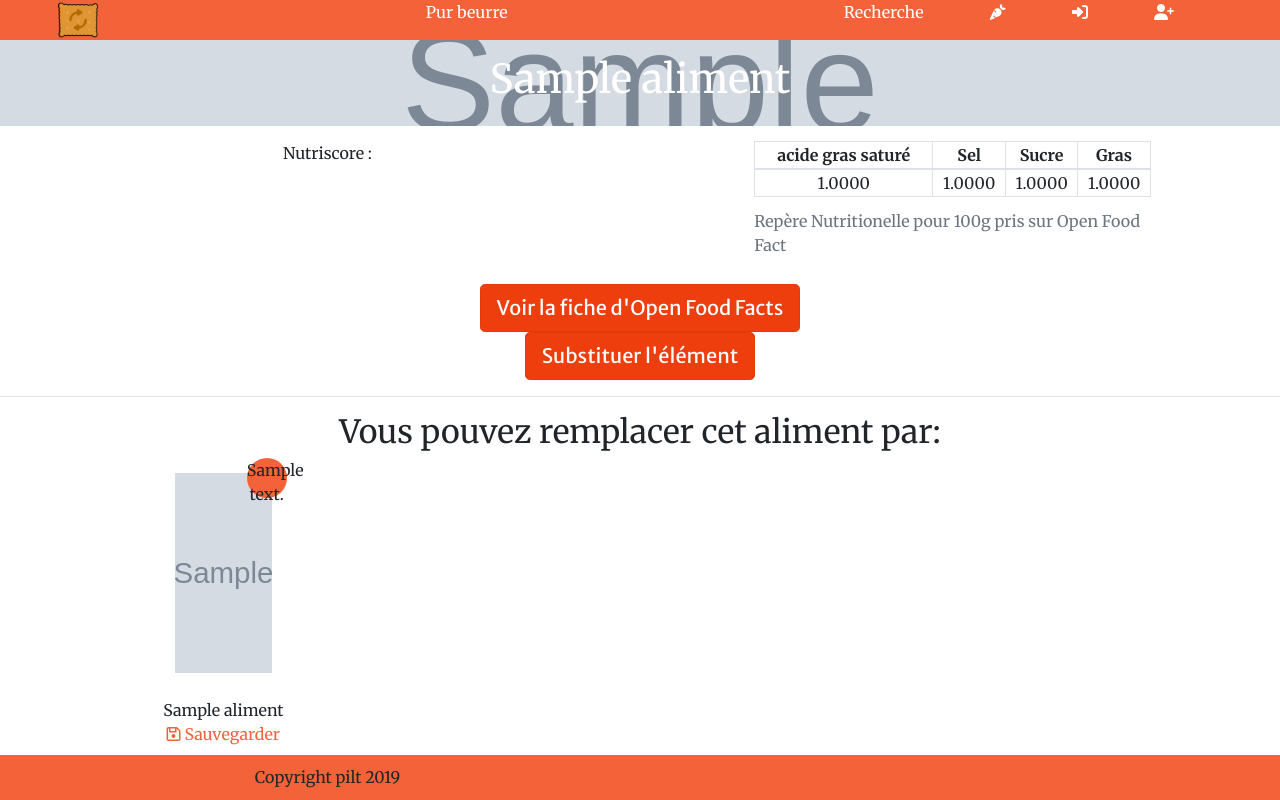
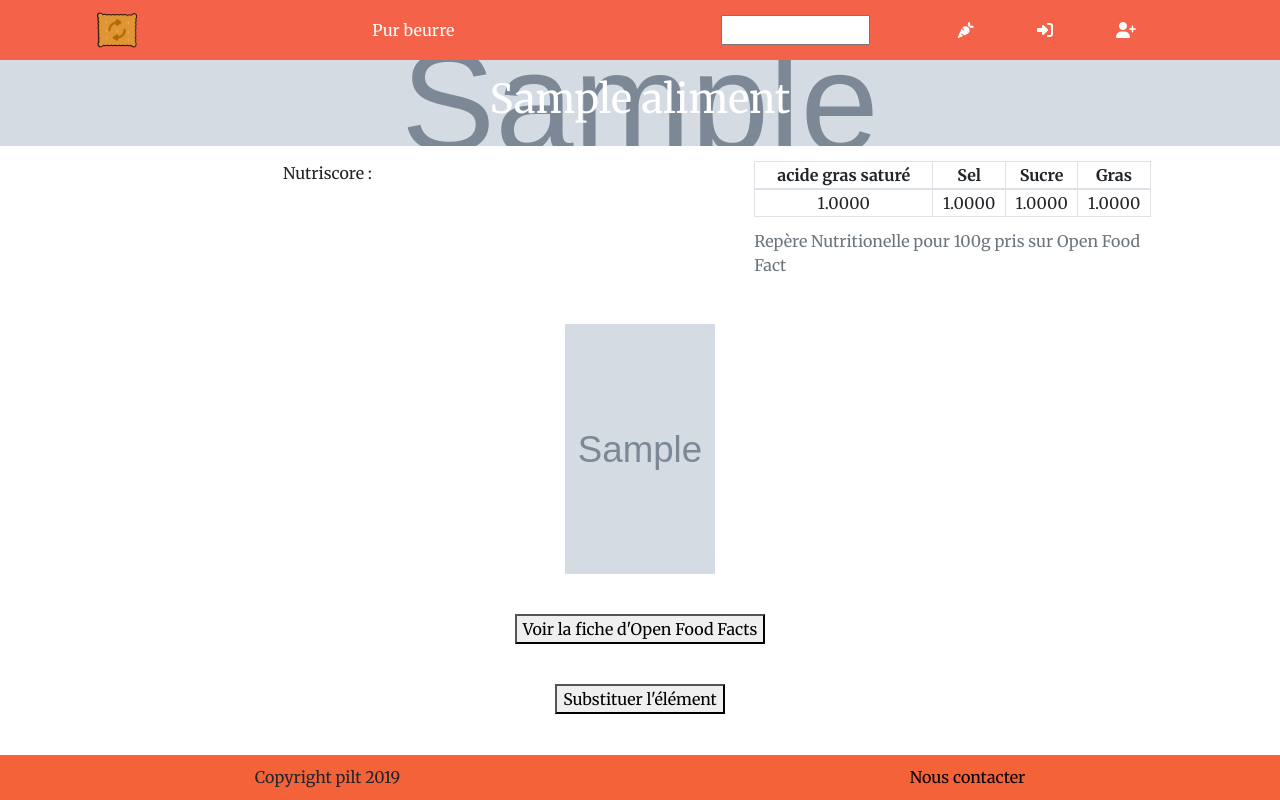
Before and after one commit to ometeore/nutella, a Django app: page /aliment/1/ in a window 1280 px wide. Run offline with Django 3.2, Linux system fonts and the light colour scheme; tables that the repository leaves empty hold one stand-in row (values such as "Sample post"); grey boxes marked "Sample" are stand-in pictures; some libraries are stand-ins or nearby versions.

Commit message:
beaucoup de ptite modifs

```diff
--- a/projet/aliment/models.py
+++ b/projet/aliment/models.py
@@ -1,6 +1,15 @@
-import datetime
 from django.db import models
-from django.utils import timezone
+
+
+
+
+def compare_list(list1, list2):
+    number_of_common_value = 0
+    for i in range(0, len(list1)):
+        if list1[i] in list2[0:len(list2)]:
+            number_of_common_value += 1
+    return number_of_common_value
+
 
 
 class Aliment(models.Model):
@@ -9,21 +18,61 @@
     categorie = models.ManyToManyField("aliment.Categorie")
     url_off = models.CharField(max_length=150)
     url_img = models.CharField(max_length=150)
-    glucide_100g = models.DecimalField(max_digits=8, decimal_places=4)
-    sugar_100g = models.DecimalField(max_digits=8, decimal_places=4)
-    salt_100g = models.DecimalField(max_digits=8, decimal_places=4)
-    acide_100g = models.DecimalField(max_digits=8, decimal_places=4)
+    glucide_100g = models.DecimalField(max_digits=8, decimal_places=4, null=True, blank=True)
+    sugar_100g = models.DecimalField(max_digits=8, decimal_places=4, null=True, blank=True)
+    salt_100g = models.DecimalField(max_digits=8, decimal_places=4, null=True, blank=True)
+    acide_100g = models.DecimalField(max_digits=8, decimal_places=4, null=True, blank=True)
 
 
     def __str__(self):
         return self.nom
 
+    def sum_nutrition(self):
+        return self.salt_100g + self.acide_100g + self.sugar_100g + self.glucide_100g
+
+
+    def is_complete(self):
+    ###      test que doit remplir un aliment avant d'être sauvegarder #####
+        if self.nom != "":
+            if self.note_nutritionelle in ["a","b","c","d","e"]:
+                return True
+        return False
+
     def substitute(self):
-        pass
+        ### retourne une liste de 6 objets aliment de meilleurs qualités nutritionnels ###
+        ### cad : aliment avec en priorité un maximum de categorie en commun
+        ###       obligatoirement avec une meilleur note nutritionelle
+        ###       trié par la somme des reperes nutritionel
+
+        cat = list(self.categorie.values_list("pk", flat=True))
+        aliments_same_categorie = list(Aliment.objects.filter(categorie__pk__in=cat).order_by('note_nutritionelle') )
+        aliments_same_categorie = [aliment for aliment in aliments_same_categorie if aliment.nom != self.nom]
+
+        need_to_keep_looking = True
+        final_list = []
+        candidates = []
+        common_cat_numbers = 3
+
+        while need_to_keep_looking:
+            for al in aliments_same_categorie:
+                cats_of_potential_substitute = list(al.categorie.values_list("pk", flat="True"))
+                if(compare_list(cats_of_potential_substitute, cat) == common_cat_numbers):
+                    if(al.note_nutritionelle <= self.note_nutritionelle):
+                        candidates.append(al)
+            if len(candidates) < 6:
+                common_cat_numbers = common_cat_numbers - 1
+                if common_cat_numbers == 0:
+                    need_to_keep_looking = False
+            else:
+                need_to_keep_looking = False
+
+        final_list = sorted(candidates, key=lambda aliment: aliment.sum_nutrition(), reverse=False)
+
+        return final_list[0:6]
 
 
 class Categorie(models.Model):
-    nom = models.CharField("nom", max_length=80, unique=True)  # NOT NULL
+    nom = models.CharField("nom", max_length=80, unique=True)
 
     def __str__(self):
         return self.nom
--- a/projet/aliment/static/css/aliment.css
+++ b/projet/aliment/static/css/aliment.css
@@ -4,11 +4,6 @@
     justify-content: center;
     align-items: center;
     height: 300px;
-}
-.list_aliment_proposition{
-    display: flex;
-    flex-wrap: wrap;
-    align-content: space-between;
 }
 .image_aliment_in_list{
     max-width:100%;
--- a/projet/aliment/static/css/css.css
+++ b/projet/aliment/static/css/css.css
@@ -1,5 +1,5 @@
 {% load static %}
-body, h1, h2
+body, h1
 {
     height: 100%;
     text-align: center;
@@ -12,22 +12,30 @@
     padding-bottom: 80px;
 }
 #navbar{
-    background-color: #f4623a;
+    background-color: #f4624a;
     color: white;
+    position: fixed;
+    width: 100%;
+    z-index: 1;
+    height: 60px;
+    line-height: 60px;
 }
 .section_titre_aliment{
     background: #e8ccb2;
     padding: 15px;
 
 }
-.section_description_element{
+.main_description_element{
     display: flex;
     justify-content: space-evenly;
     padding: 15px;
 }
+.section_description_element{
+    min-height: 250px;
+}
 .section_footer{
-    position: fixed;
-    bottom: 0px;
+    position: absolute;
+    bottom: 0;
     height:45px;
     background: #f4623a;
     width: 100%;
@@ -43,6 +51,7 @@
 .logo{
     height: 40px;
     margin-right: 40px;
+    margin-top: 10px;
 }
 .theOne{
     color:red;
@@ -81,15 +90,22 @@
     flex-direction: column;
     justify-content: center;
 }
+.out_of_head_and_footer{
+    position: relative;
+    min-height: 100vh;
+    padding-top: 60px;
+    padding-bottom: 45px;
+}
 
 .horizontal_flex{
     display: flex;
     justify-content: space-around;
+    flex-wrap: wrap;
 }
 .vertical_flex{
     display: flex;
     flex-direction: column;
-    justify-content: center;
+    justify-content: space-around;
 }
 #contact{
     margin:100px;
@@ -100,9 +116,27 @@
 .color_white{
     color: white;
 }
+.color_black{
+    color: black;
+}
 #mon_compte_inputs{
     margin:auto;
 }
 .section_titre_utilisateur{
     margin: 50px;
 }
+.text_main_photo{
+    background-color: rgba(244, 98, 58, 0.5);
+    margin: auto;
+    margin-bottom: 35px;
+    width: 50%;
+}
+.header_search_input{
+    height: 30px;
+    width: 75%;
+}
+
+.image_in_aliment_description{
+    height:250px;
+    max-width:150px;
+}
--- /dev/null
+++ b/projet/aliment/static/js/js.js
@@ -0,0 +1,6 @@
+function show(){
+    document.getElementById("section_substitute").style.display = "block";
+    document.getElementById("remove").style.display = "none";
+    document.getElementById("remove2").style.display = "none";
+
+}
--- a/projet/aliment/templates/aliment/detail.html
+++ b/projet/aliment/templates/aliment/detail.html
@@ -14,8 +14,8 @@
 <section class="section_titre_aliment background_title">
     <h1 class="h1_titre_aliment">{{ aliment.nom }}</h1>
 </section>
-<section>
-    <div class="section_description_element">
+<section class="section_description_element vertical_flex">
+    <div class="main_description_element">
         <div class="col-lg-6 vertical_flex">
             <p>Nutriscore :</p>
             <div class="nutriscore_display col-lg-3">
@@ -86,18 +86,24 @@
             </table>
         </div>
     </div>
-    <div>
-        <a href="{{ aliment.url_off }}" class="btn btn-primary btn-lg active" role="button" aria-pressed="true">Voir la fiche d'Open Food Facts</a>
+
+    <div id="remove2" class="horizontal_flex margin_20">
+        <img src="{{ aliment.url_img}}" alt="{{ aliment.nom }}_image" id="remove2" class="image_in_aliment_description">
     </div>
-    <div>
-            <a href="{{ aliment.url_off }}" class="btn btn-primary btn-lg active" role="button" aria-pressed="true">Substituer l'élément</a>
-        </div>
+
+
+    <div class="margin_20">
+        <a href="{{ aliment.url_off }}" target = "_blank"><button>Voir la fiche d'Open Food Facts</button></a>
+    </div>
+    <div class="margin_20">
+        <button onclick="show()" id="remove">Substituer l'élément</button>
+    </div>
 
 
 </section>
-<hr>
-<section>
-    <h2> Vous pouvez remplacer cet aliment par: </h2>
+
+<section id="section_substitute" style="display: none;">
+    <p> Vous pouvez remplacer cet aliment par: </p>
 
     <div class="list_aliment_proposition col-lg-12">
 
@@ -111,7 +117,7 @@
                 </div>
 
                 <div class="link_to_aliment">
-                    <p class="aliment_name_in_link_to_aliment">  {{ aliments.nom }} </p>
+                    <a class="link_and_name" href="{% url 'aliment:detail' aliments.pk %}">  {{ aliment.nom }} </a>
                     <a class="" href="{% url 'aliment:substitute' aliments.pk %} "><i class="far fa-save"></i>  Sauvegarder</a>
                 </div>
 
--- a/projet/aliment/templates/aliment/index.html
+++ b/projet/aliment/templates/aliment/index.html
@@ -9,8 +9,8 @@
         <h1> Vos Substitutions </h1>
     </div>
 
-    <div>
-        <div class="list_aliment_proposition col-lg-12">
+    <div class="vertical_flex">
+        <div class="list_aliment_proposition col-lg-12 horizontal_flex">
 
             {% for aliment in user.aliment.all %}
 
--- a/projet/aliment/templates/aliment/recherche.html
+++ b/projet/aliment/templates/aliment/recherche.html
@@ -1,7 +1,7 @@
 {% extends 'layouts/index_bootstrap_theme.html' %}
 {% block content %}
 
-<section class="page-section flex">
+<section class="page-section horizontal_flex">
     {% if user.is_authenticated %}
 
         {% for aliment in latest_aliment_list %}
--- a/projet/aliment/templates/layouts/index_bootstrap_theme.html
+++ b/projet/aliment/templates/layouts/index_bootstrap_theme.html
@@ -39,10 +39,15 @@
   <!-- Navigation -->
     <div id="navbar" class="horizontal_flex">
       <img class="logo" src="{% static 'img/logo_pur_beurre.png' %}" alt="logo">
-      <p class="color_white col-lg-4">Pur beurre</p>
 
-      <div class="col-lg-4 horizontal_flex">
-        <a class="color_white" href="{% url 'index' %}">Recherche</a>
+      <a class="color_white" href="{% url 'index' %}">Pur beurre</a>
+
+      <div class="col-lg-5 horizontal_flex">
+        <div class="vertical_flex">
+          <form action="{% url 'aliment:recherche' %}" method="POST" >
+            <input type="text" class="header_search_input">
+          </form>
+        </div>
         <a class="color_white" href="{% url 'aliment:index' %}"><i class="fas fa-carrot"></i></a>
 
 
@@ -63,14 +68,18 @@
       </div>
     </div>
 
+    <div class="out_of_head_and_footer">
         {% block content %}
         {% endblock %}
 
-  <!-- Footer -->
-  <footer class="section_footer">
-    <p>Copyright pilt 2019 </p>
-    <a href="{% url 'index' %}#contact   "> Nous contacter </a>
-  </footer>
+        <!-- Footer -->
+        <footer class="section_footer">
+          <p>Copyright pilt 2019 </p>
+          <a class="color_black" href="{% url 'index' %}#contact"> Nous contacter </a>
+        </footer>
+    </div>
+
+
 
   <!-- Bootstrap core JavaScript -->
   <script src="{% static 'vendor/jquery/jquery.min.js' %}"></script>
@@ -81,7 +90,9 @@
   <script src="{% static 'vendor/magnific-popup/jquery.magnific-popup.min.js' %}"></script>
 
   <!-- Custom scripts for this template -->
+  <script src="{% static 'js/js.js' %}"></script>
   <script src="{% static 'js/creative.min.js' %}"></script>
+
 
 </body>
 
--- a/projet/aliment/templates/layouts/main.html
+++ b/projet/aliment/templates/layouts/main.html
@@ -6,11 +6,11 @@
     <div id="main_pannel" class="">
       <div class="">
         <div class="">
-          <h1 class="">Du gras oui, Mais de qualité!</h1>
+          <h1 class="text_main_photo">Du gras oui, Mais de qualité!</h1>
           <hr class="">
         </div>
         <div class="">
-          <p class="">Trouvez un produit de substitution pour ceux que vous consommez tous les jours.</p>
+          <p class="text_main_photo">Trouvez un produit de substitution pour ceux que vous consommez tous les jours.</p>
 
           <form action="{% url 'aliment:recherche' %}" method="post">
             {% csrf_token %}
--- a/projet/aliment/urls.py
+++ b/projet/aliment/urls.py
@@ -1,13 +1,13 @@
 from django.urls import path
-from aliment.views import views, v_accueil, recherche
+from aliment.views import aliment, v_accueil, recherche
 
 app_name = "aliment"
 
 
 urlpatterns = [
     path("recherche", recherche.index, name="recherche"),
-    path("", views.index, name="index"),
-    path("<int:aliment_id>/", views.detail, name="detail"),
-    path("substitute/<int:aliment_id>/", views.substitute, name="substitute"),
-    path("delete/<int:aliment_id>/", views.delete_aliment_of_user, name="delete"),
+    path("", aliment.index, name="index"),
+    path("<int:aliment_id>/", aliment.detail, name="detail"),
+    path("substitute/<int:aliment_id>/", aliment.substitute, name="substitute"),
+    path("delete/<int:aliment_id>/", aliment.delete_aliment_of_user, name="delete"),
 ]
--- a/projet/aliment/views/views.py
+++ b/projet/aliment/views/aliment.py
@@ -6,7 +6,6 @@
 
 @login_required(login_url="/user/")
 def index(request):
-
     return render(request, "aliment/index.html")
 
 
@@ -14,7 +13,7 @@
     aliment = get_object_or_404(Aliment, pk=aliment_id)
 
     cat = aliment.categorie.values_list("pk", flat=True)
-    aliments_same_categorie = Aliment.objects.filter(categorie__pk__in=cat).order_by('note_nutritionelle')[:6]
+    aliments_same_categorie = aliment.substitute()
 
     return render(
         request,
```
Also changed, not shown: projet/aliment/management/commands/print.py (+54 -40 lines), projet/aliment/tests.py (+137 -16 lines), projet/aliment/views/recherche.py (+7 -1 lines), projet/utilisateur/views.py (+15 -7 lines), requirement.txt (added, +19 -0 lines), projet/aliment/migrations/0009_auto_20200108_1648.py (added), 2 other files.
